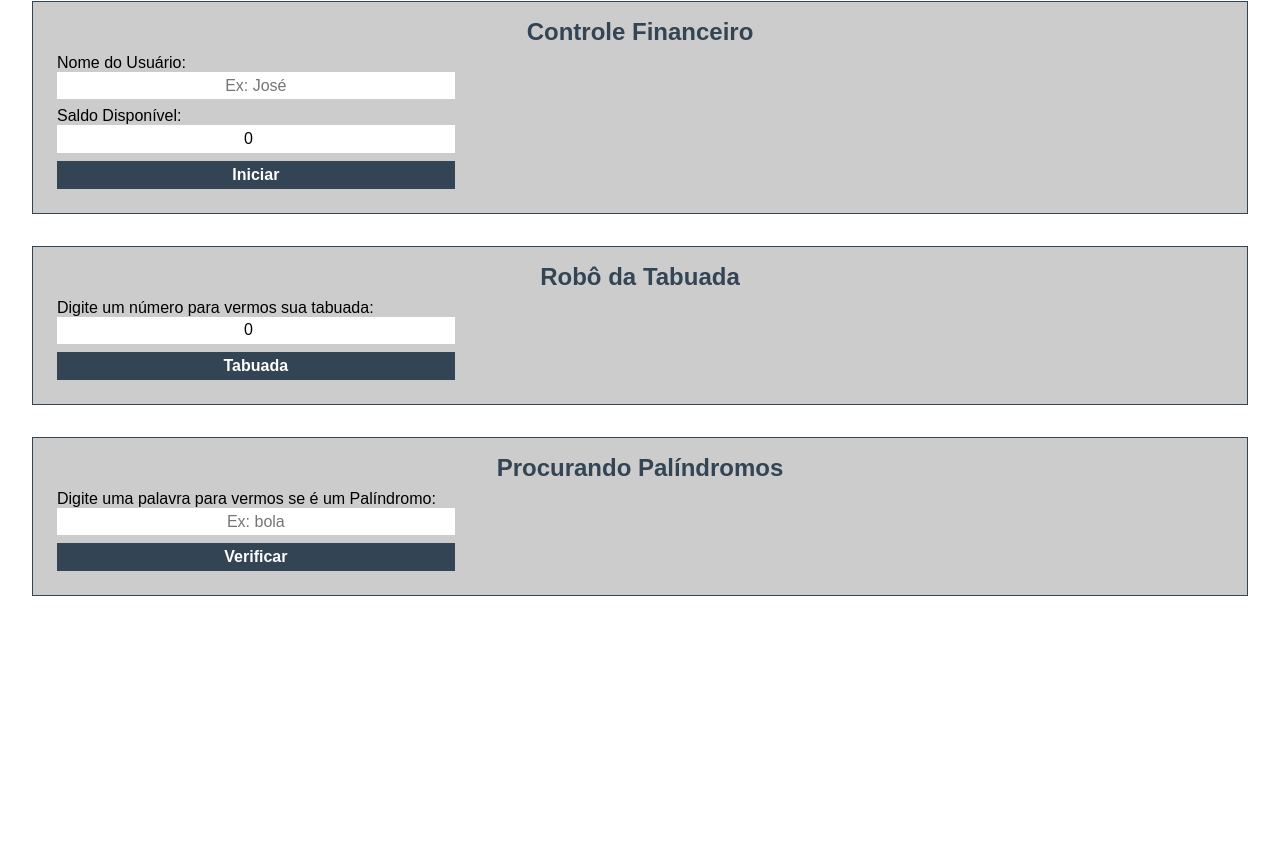
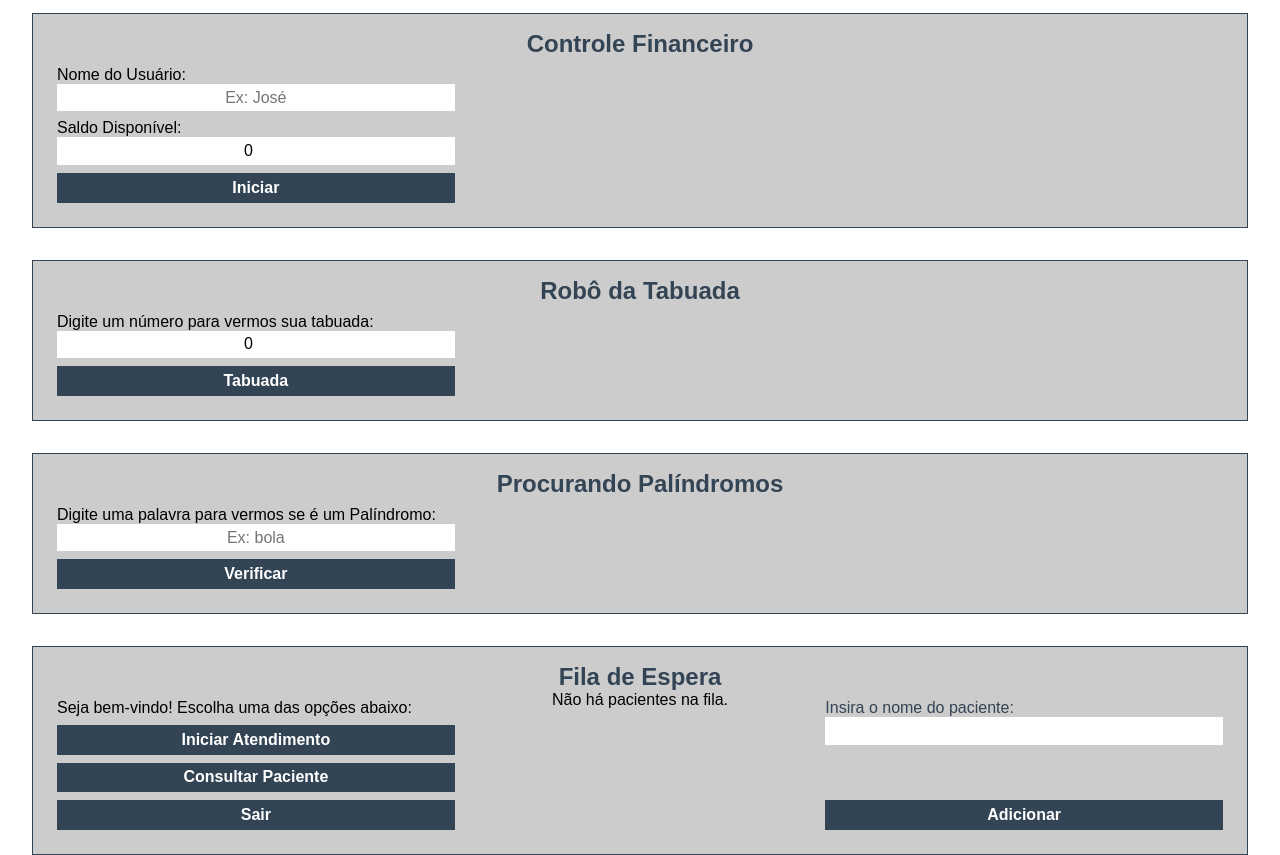
Before and after one commit to AndrewHGomes/Exercicios-react, a React (Vite) app: page / in a window 1280 px wide. Shown: the part 1945-2800 px from the top of the page. Before the commit the page ends 2573 px from the top, so only its background shows below. Built offline with nearby package versions, Linux system fonts and the light colour scheme.

Commit message:
Inciando exercício 10

```diff
--- a/src/App.jsx
+++ b/src/App.jsx
@@ -8,6 +8,7 @@ import Ex006 from "./components/Ex006";
 import Ex007 from "./components/Ex007";
 import Ex008 from "./components/Ex008";
 import Ex009 from "./components/Ex009";
+import Ex010 from "./components/Ex010";
 
 const App = () => {
   return (
@@ -24,6 +25,7 @@ const App = () => {
       <Ex007 />
       <Ex008 />
       <Ex009 />
+      <Ex010 />
     </>
   );
 };
--- /dev/null
+++ b/src/components/Ex010/Atendimento.jsx
@@ -0,0 +1,26 @@
+import React, { useState } from "react";
+
+const Atendimento = () => {
+  const [paciente, setPaciente] = useState("");
+
+  const handlePaciente = (e) => {
+    setPaciente(e.target.value);
+  };
+
+  return (
+    <>
+      <label>
+        <span>Insira o nome do paciente:</span>
+        <input
+          type="text"
+          name="paciente"
+          value={paciente}
+          onChange={handlePaciente}
+        />
+      </label>
+      <button>Adicionar</button>
+    </>
+  );
+};
+
+export default Atendimento;
--- /dev/null
+++ b/src/components/Ex010/index.jsx
@@ -0,0 +1,38 @@
+import React, { useState } from "react";
+import Atendimento from "./Atendimento";
+
+const Ex010 = () => {
+  const [pacientes, setPacientes] = useState([]);
+  const [fila, setFila] = useState(false);
+  return (
+    <section>
+      <h2>Fila de Espera</h2>
+      <div className="box">
+        <div className="menu">
+          <p>Seja bem-vindo! Escolha uma das opções abaixo:</p>
+          <button>Iniciar Atendimento</button>
+          <button>Consultar Paciente</button>
+          <button>Sair</button>
+        </div>
+        {pacientes.length > 0 ? (
+          <div className="mostrar">
+            <ul>
+              {pacientes.map((paciente, index) => (
+                <li key={index}>
+                  {index + 1}º - {paciente}
+                </li>
+              ))}
+            </ul>
+          </div>
+        ) : (
+          <p>Não há pacientes na fila.</p>
+        )}
+        <div className="mostrar">
+          <Atendimento />
+        </div>
+      </div>
+    </section>
+  );
+};
+
+export default Ex010;
--- a/src/index.css
+++ b/src/index.css
@@ -55,13 +55,13 @@ button {
   color: #fff;
   font-weight: bold;
   cursor: pointer;
-  border: none;
+  border: 1px solid transparent;
   padding: 0.3em;
   transition: 0.4s;
 }
 
 button:hover {
-  background-color: #000;
+  background-color: #123;
 }
 
 .mostrar {
@@ -72,3 +72,11 @@ button:hover {
   flex-direction: column;
   justify-content: space-between;
 }
+
+.menu {
+  padding: 0.5em;
+  width: 35%;
+  display: flex;
+  flex-direction: column;
+  gap: 0.5em;
+}
```
